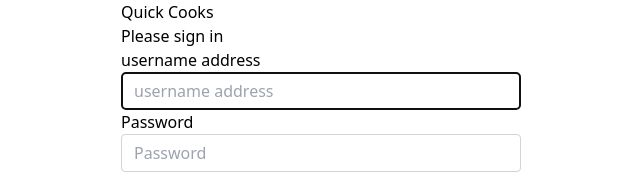
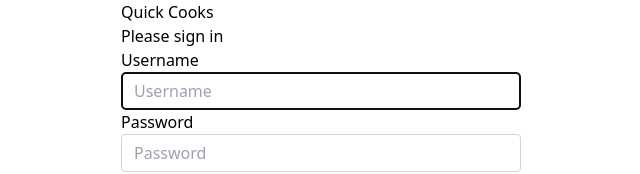
Before and after one commit to Doubles-101/cookproject-client, a React (Vite) app: page /login in a window 1280 px wide. Shown: the top 174 px of the page, without its empty margins (271-911 px from the left). Built offline with nearby package versions, Linux system fonts and the light colour scheme.

Commit message:
fixed placeholder text

```diff
--- a/src/pages/Login.jsx
+++ b/src/pages/Login.jsx
@@ -43,12 +43,12 @@ export const Login = () => {
                     <h1 className="text-4xl mt-7 mb-3">Quick Cooks</h1>
                     <h2 className="text-xl mb-10">Please sign in</h2>
                     <fieldset className="mb-4">
-                        <label htmlFor="inputusername"> username address </label>
+                        <label htmlFor="inputusername"> Username</label>
                         <input type="username" id="inputusername"
                             value={username}
                             onChange={evt => setUsername(evt.target.value)}
                             className="form-control"
-                            placeholder="username address"
+                            placeholder="Username"
                             required autoFocus />
                     </fieldset>
                     <fieldset className="mb-4">
```
